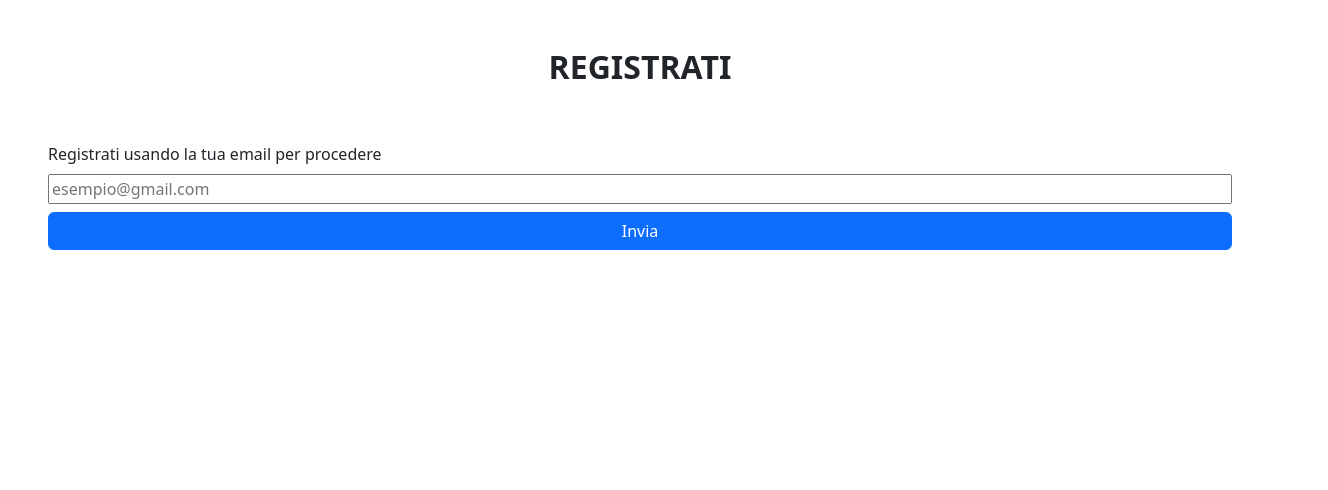
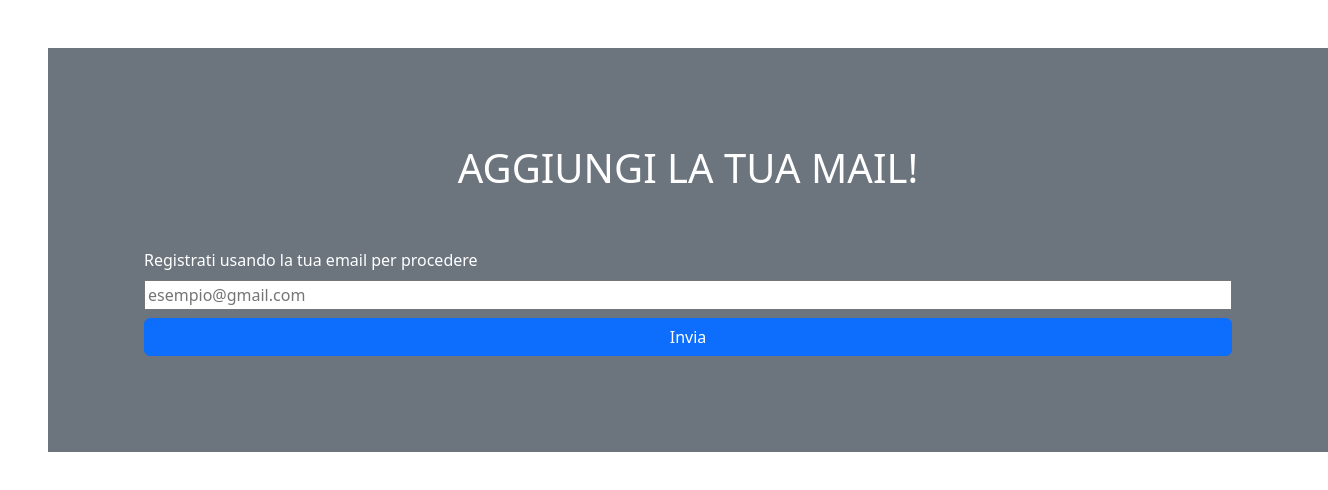
Before and after one commit to GabrieleLombard01/js-mail-dadi, a plain HTML site: page index.html in a window 1280 px wide. Shown: the whole page, 1328 px wide, since content can reach past the window. Drawn offline with nearby package versions, Linux system fonts and the light colour scheme.

Commit message:
main html fix

```diff
--- a/index.html
+++ b/index.html
@@ -21,18 +21,28 @@
     <title>Document</title>
 </head>
 <body>
+    <main class="container-fluid p-5 m-5 bg-secondary">
 
+        <!-- MAIL -->
         <div class="checked text-center mt-5">
-        <h2><b>REGISTRATI</b></h2>
+            <h1 class="text-white">AGGIUNGI LA TUA MAIL!</h1>
             <div class="row p-5">
                 <div class="col d-flex flex-column">
-                <label class="text-start" for="email">Registrati usando la tua email per procedere</label>
+                    <label class="text-start text-white" for="email">Registrati usando la tua email per procedere</label>
                     <input type="email" id="email" placeholder="esempio@gmail.com" class="my-2">
                     <button id="button" class="btn btn-primary">Invia</button>
                 </div>
             </div>
         </div>
+
+        <!-- DADI -->
+
+    </main>
+
+
     <!--! -MY JS- -->
     <script src="js/mail.js"></script>
+    <!--! -MY JS- -->
+    <script src="js/dadi.js"></script>
 </body>
 </html>
```
Lines whose indentation alone changed are shown as unchanged.
